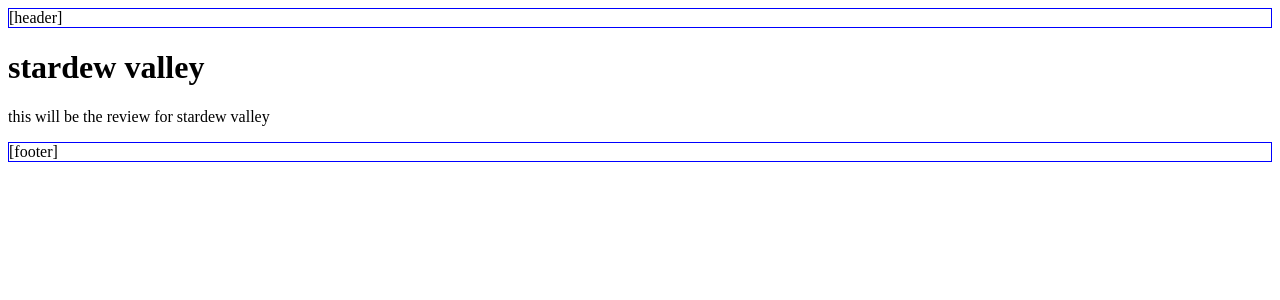
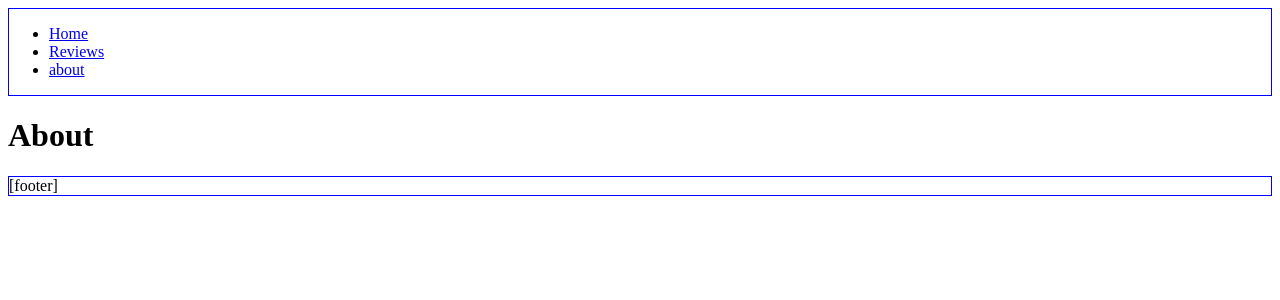
Before and after one commit to bartjsz/nextjsbyexample, a Next.js app: page /about in a window 1280 px wide. Shown: the top 300 px of the page. Built offline with nearby package versions, Linux system fonts and the light colour scheme.

Commit message:
refactor

```diff
--- a/app/about/page.jsx
+++ b/app/about/page.jsx
@@ -3,8 +3,7 @@
 export default function About() {
   return (
     <>
-      <h1>stardew valley</h1>
-      <p>this will be the review for stardew valley</p>
+      <h1>About</h1>
     </>
   );
 }
--- a/app/layout.tsx
+++ b/app/layout.tsx
@@ -1,4 +1,5 @@
 import type { ReactNode } from "react";
+import Link from "next/link";
 
 interface LayoutProps {
   children: ReactNode;
@@ -8,7 +9,23 @@
   return (
     <html lang="en">
       <body>
-        <header style={{ border: "solid blue 1px" }}>[header]</header>
+        <header style={{ border: "solid blue 1px" }}>
+          <nav>
+            <ul>
+              <li>
+                <Link href="/">Home</Link>
+              </li>
+              <li>
+                <Link href="/reviews">Reviews</Link>
+              </li>
+              <li>
+                <Link href="/about" prefetch={false}>
+                  about
+                </Link>
+              </li>
+            </ul>
+          </nav>
+        </header>
         <main>{children}</main>
         <footer style={{ border: "solid blue 1px" }}>[footer]</footer>
       </body>
```
Also changed, not shown: 1 other file (tests, documents, lock files or other folders).
